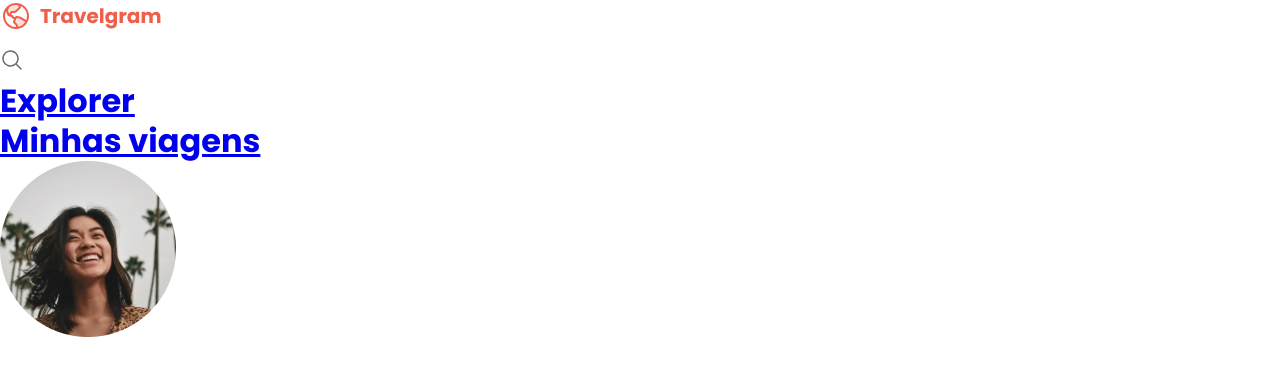
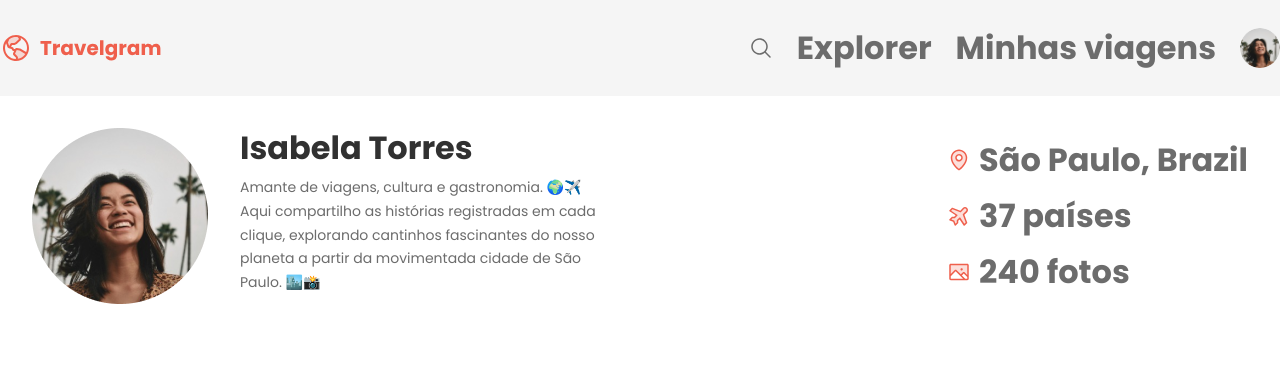
Before and after one commit to leonardovitorecker/projeto-travelgram, a plain HTML site: page index.html in a window 1280 px wide. Drawn offline with Linux system fonts and the light colour scheme.

Commit message:
Confgurando o header

```diff
--- a/index.html
+++ b/index.html
@@ -14,9 +14,9 @@
 
 </head>
 <body>
-<header>
+ <div class="bg-surface-color">
   <nav>
-    <a href="#" id="logo">
+    <a href="#" id="container">
       <img src="assets/Logo.svg" alt="logomarca">
 
     </a>
@@ -35,6 +35,35 @@
       </li>
     </ul>
   </nav>
+</div>
+<header>
+  <div class="container">
+    <div id="profile">
+        <img src="assets/Profile pic.png" alt="Imagem de Isabela Torres">
+      <div>
+        <h1>Isabela Torres</h1>
+        <p>
+          Amante de viagens, cultura e gastronomia. 🌍✈️
+          <br>
+          Aqui compartilho as histórias registradas em cada clique, explorando cantinhos fascinantes do nosso planeta a partir da movimentada cidade de São Paulo. 🏙️📸
+        </p>
+      </div>
+    </div>
+    <ul id="info">
+      <li>
+        <img src="assets/icons/MapPin.svg" alt="icone do mapa">
+        <span>São Paulo, Brazil</span>
+      </li>
+      <li>
+        <img src="assets/icons/AirplaneTilt.svg" alt="icone de avião">
+        <span>37 países</span>
+      </li>
+      <li>
+        <img src="assets/icons/Image.svg" alt="icone de image">
+        <span>240 fotos</span>
+      </li>
+    </ul>
+  </div>
 </header>
 </body>
 </html>
--- a/styles/global.css
+++ b/styles/global.css
@@ -16,8 +16,8 @@
   --font-family: "Poppins", sans-serif;
   --text-lg: bold 32px/125% var(--font-family);
   --text: 16px/1.5% var(--font-family);
-  --text-md: 14px/175% var(--font-family);
-  --text-sm: 12px/175% var(--font-family);
+  --text-md: 14px/170% var(--font-family);
+  --text-sm: 12px/170% var(--font-family);
 }
 
 body {
@@ -25,3 +25,23 @@ body {
   color: var(--text-color-secondary);
   background-color: var(--background-color);
 }
+
+a {
+  text-decoration: none;
+  color:inherit;/* herda a cor do pai*/
+}
+
+a:hover /*quando eu passar o mouse em cima*/{
+  color: var(--brand-color);
+  text-decoration: underline;
+}
+
+.container /*ele vai conter 32px nas laterais*/{
+   padding-inline: 32px;
+   max-width: 1280px;
+   margin-inline: auto;
+}
+
+.bg-surface-color {
+  background-color: var(--surface-color);
+}
--- /dev/null
+++ b/styles/header.css
@@ -0,0 +1,42 @@
+header {
+  padding-block: 32px;
+}
+
+header .container {
+  display: flex;
+  justify-content: space-between;
+  align-items: center;
+}
+
+#profile {
+  display: flex;
+  gap:32px;
+}
+
+#profile > div {
+  max-width: 384px;
+}
+
+#profile h1 {
+  font: var(--text-lg);
+  color: var(--text-color-primary);
+  margin-bottom: 8px;
+}
+
+#profile p {
+  font: var(--text-md);
+}
+
+#info {
+  list-style: none;
+  display: flex;
+  flex-direction: column;
+  gap:16px;
+  width: 280;
+}
+
+#info li {
+  display: flex;
+  align-items: center;
+  gap: 8px;
+}
--- a/styles/index.css
+++ b/styles/index.css
@@ -1 +1,3 @@
-@import url(global.css)
+@import url(global.css);
+@import url(nav.css);
+@import url(header.css);
--- /dev/null
+++ b/styles/nav.css
@@ -0,0 +1,21 @@
+nav {
+  display: flex;
+  justify-content: space-between;
+  align-items: center;
+  line-height: 0;
+  padding-block: 20px;
+}
+
+nav ul{
+  list-style: none;
+  display: flex;
+  align-items: center;
+  gap: 24px;
+  padding-block: 8px;
+}
+
+nav ul li:last-child img {
+  width: 40px;
+  height: 40px;
+  border-radius:50%;
+}
```
